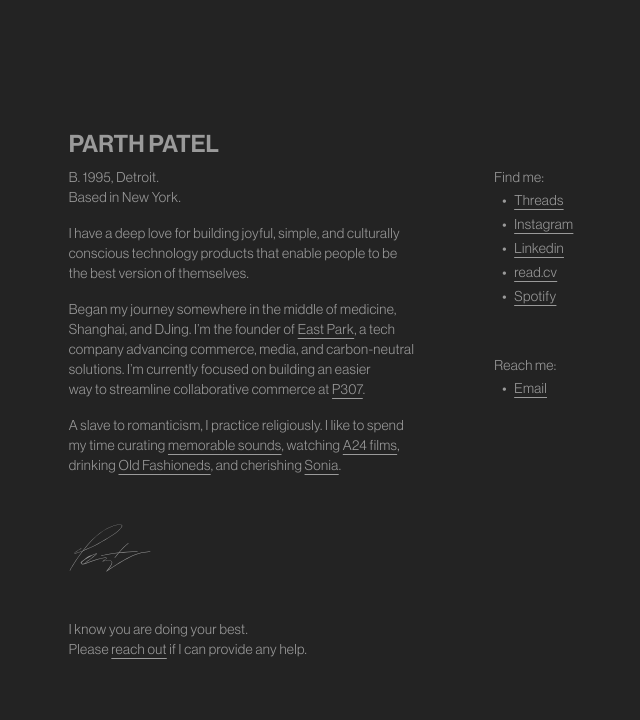
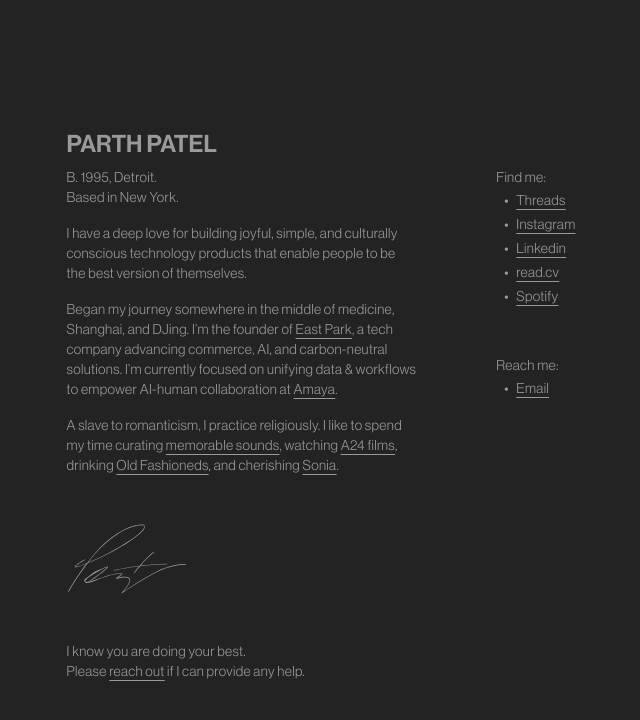
Before and after one commit to fvckprth/aury-online, a Next.js app: page / in a window 1280 px wide. Shown: the top 720 px of the page, without its empty margins (299-939 px from the left). Built offline with nearby package versions, Linux system fonts and the light colour scheme.

Commit message:
Updated link + bio

```diff
--- a/components/AboutMe.js
+++ b/components/AboutMe.js
@@ -15,9 +15,9 @@ function AboutMe() {
         <p className="text-xs sm:text-sm tracking-wide font-light mt-4">
             Began my journey somewhere in the middle of medicine,<br/>
             Shanghai, and DJing. I’m the founder of <a href="https://www.eastpark.xyz" className="underline underline-offset-4 decoration-from-font hover:opacity-25">East Park</a>, a tech<br/>
-            company advancing commerce, media, and carbon-neutral<br/>
-            solutions. I’m currently focused on building an easier<br/>
-            way to streamline collaborative commerce at <a href="https://www.p307.net" className="underline underline-offset-4 decoration-from-font hover:opacity-25">P307</a>.
+            company advancing commerce, AI, and carbon-neutral<br/>
+            solutions. I’m currently focused on unifying data & workflows<br/>
+            to empower AI-human collaboration at <a href="https://www.withamaya.com" className="underline underline-offset-4 decoration-from-font hover:opacity-25">Amaya</a>.
         </p>
         <p className="text-xs sm:text-sm tracking-wide font-light mt-4">
             A slave to romanticism, I practice religiously. I like to spend <br/>
--- a/components/Signature.js
+++ b/components/Signature.js
@@ -1,9 +1,10 @@
+// components/Signature.js
 import Image from 'next/image';
 
 function Signature() {
     return (
-      <img src="../images/parth.ski-signature.svg" alt="Parth's Signature" className="h-12" />
+      <Image src="/images/parth.ski-signature.svg" alt="Parth's Signature" height={120} width={120} />
     );
-  }
+}
 
 export default Signature;
```
